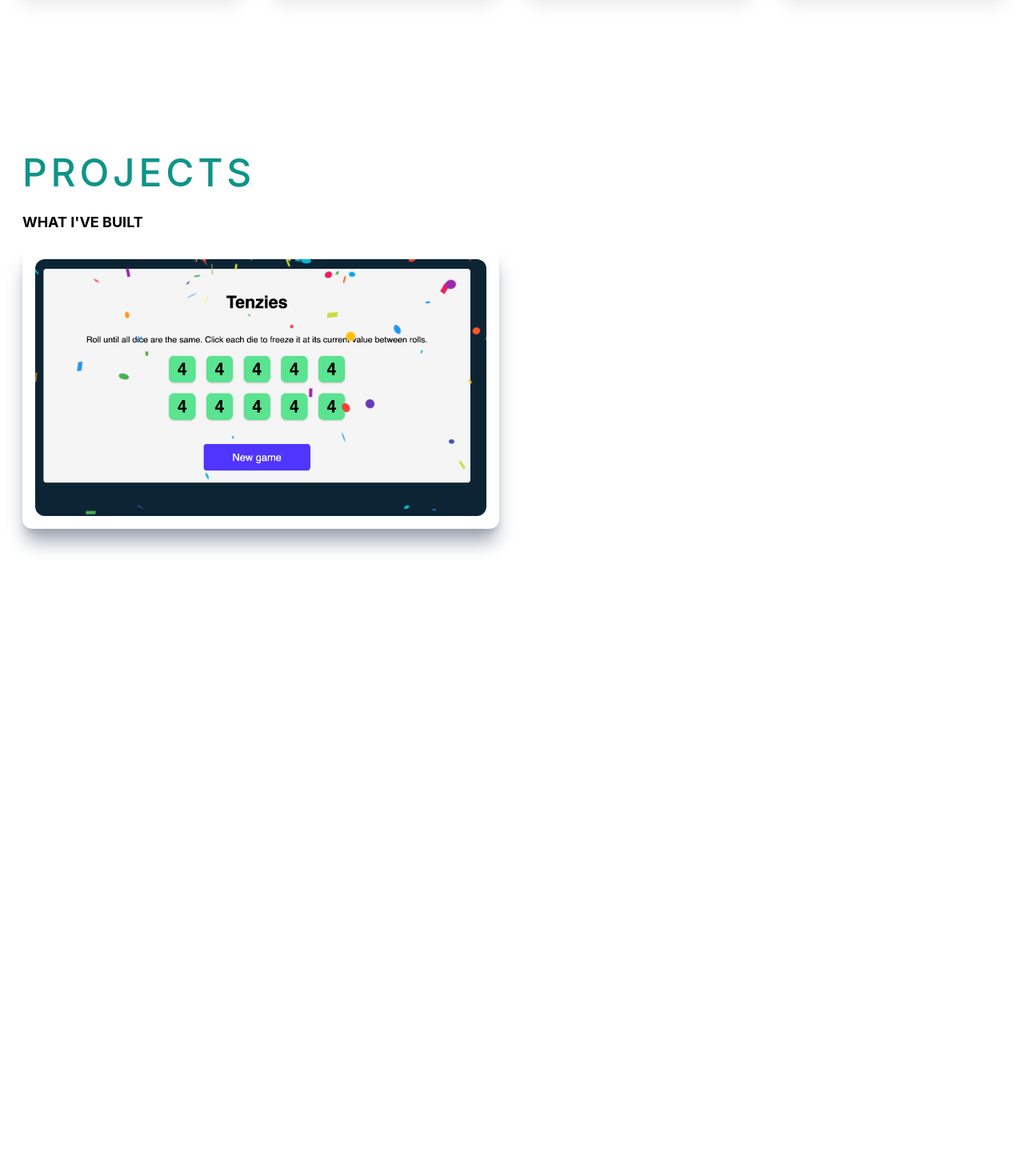
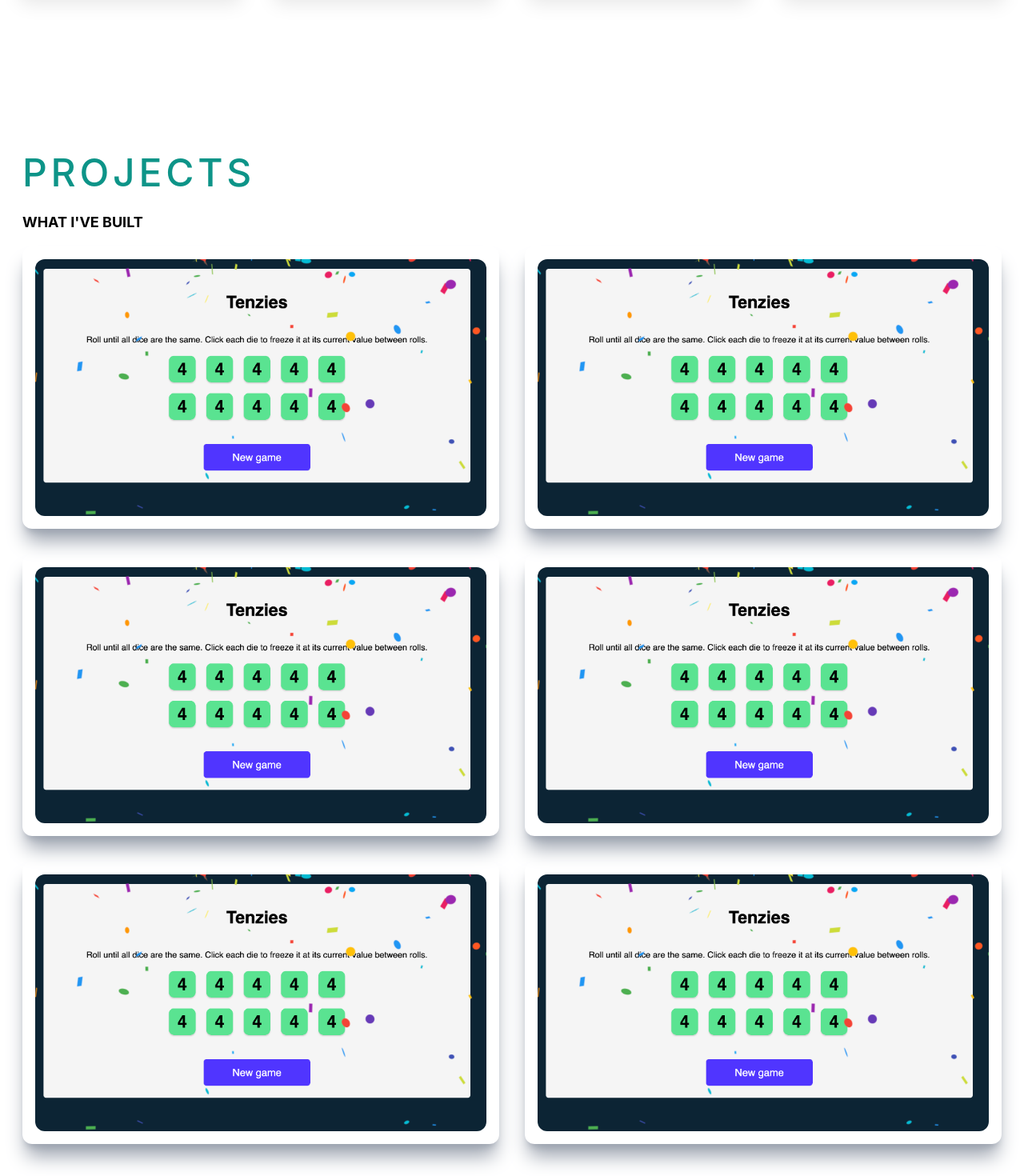
Before and after one commit to yildiztugba/yildiztugba.github.io, a React (Create React App) app: page / in a window 1280 px wide. Shown: the part 1280-2750 px from the top of the page at 80% size. Before the commit the page ends 1981 px from the top, so only its background shows below. Built offline with nearby package versions, Linux system fonts and the light colour scheme.

Commit message:
more projects

```diff
--- a/src/components/Projects.js
+++ b/src/components/Projects.js
@@ -16,6 +16,46 @@
                         <a href="/"><p className="text-center py-3 rounded-lg bg-white text-gray-700 font-bold text-lg cursor-pointer"> More Info</p></a>
                     </div>
                 </div>
+                <div className="relative flex items-center justify-center h-auto w-full shadow-xl shadow-gray-400 rounded-xl p-4 group hover:bg-gradient-to-r from-[#5651e5] to-[#709dff]">
+                    <img className="rounded-xl group-hover:opacity-10" src={project1}/>
+                    <div className="hidden group-hover:block absolute top-[50%] left-[50%] translate-x-[-50%] translate-y-[-50%]">
+                        <h3 className="text-2xl text-white tracking-wider text-center">Game:Tenzies</h3>
+                        <p className="pb-4 pt-2 text-white text-center">React Js</p>
+                        <a href="/"><p className="text-center py-3 rounded-lg bg-white text-gray-700 font-bold text-lg cursor-pointer"> More Info</p></a>
+                    </div>
+                </div>
+                <div className="relative flex items-center justify-center h-auto w-full shadow-xl shadow-gray-400 rounded-xl p-4 group hover:bg-gradient-to-r from-[#5651e5] to-[#709dff]">
+                    <img className="rounded-xl group-hover:opacity-10" src={project1}/>
+                    <div className="hidden group-hover:block absolute top-[50%] left-[50%] translate-x-[-50%] translate-y-[-50%]">
+                        <h3 className="text-2xl text-white tracking-wider text-center">Game:Tenzies</h3>
+                        <p className="pb-4 pt-2 text-white text-center">React Js</p>
+                        <a href="/"><p className="text-center py-3 rounded-lg bg-white text-gray-700 font-bold text-lg cursor-pointer"> More Info</p></a>
+                    </div>
+                </div>
+                <div className="relative flex items-center justify-center h-auto w-full shadow-xl shadow-gray-400 rounded-xl p-4 group hover:bg-gradient-to-r from-[#5651e5] to-[#709dff]">
+                    <img className="rounded-xl group-hover:opacity-10" src={project1}/>
+                    <div className="hidden group-hover:block absolute top-[50%] left-[50%] translate-x-[-50%] translate-y-[-50%]">
+                        <h3 className="text-2xl text-white tracking-wider text-center">Game:Tenzies</h3>
+                        <p className="pb-4 pt-2 text-white text-center">React Js</p>
+                        <a href="/"><p className="text-center py-3 rounded-lg bg-white text-gray-700 font-bold text-lg cursor-pointer"> More Info</p></a>
+                    </div>
+                </div>
+                <div className="relative flex items-center justify-center h-auto w-full shadow-xl shadow-gray-400 rounded-xl p-4 group hover:bg-gradient-to-r from-[#5651e5] to-[#709dff]">
+                    <img className="rounded-xl group-hover:opacity-10" src={project1}/>
+                    <div className="hidden group-hover:block absolute top-[50%] left-[50%] translate-x-[-50%] translate-y-[-50%]">
+                        <h3 className="text-2xl text-white tracking-wider text-center">Game:Tenzies</h3>
+                        <p className="pb-4 pt-2 text-white text-center">React Js</p>
+                        <a href="/"><p className="text-center py-3 rounded-lg bg-white text-gray-700 font-bold text-lg cursor-pointer"> More Info</p></a>
+                    </div>
+                </div>
+                <div className="relative flex items-center justify-center h-auto w-full shadow-xl shadow-gray-400 rounded-xl p-4 group hover:bg-gradient-to-r from-[#5651e5] to-[#709dff]">
+                    <img className="rounded-xl group-hover:opacity-10" src={project1}/>
+                    <div className="hidden group-hover:block absolute top-[50%] left-[50%] translate-x-[-50%] translate-y-[-50%]">
+                        <h3 className="text-2xl text-white tracking-wider text-center">Game:Tenzies</h3>
+                        <p className="pb-4 pt-2 text-white text-center">React Js</p>
+                        <a href="/"><p className="text-center py-3 rounded-lg bg-white text-gray-700 font-bold text-lg cursor-pointer"> More Info</p></a>
+                    </div>
+                </div>
 
             </div>
             </div>
```
